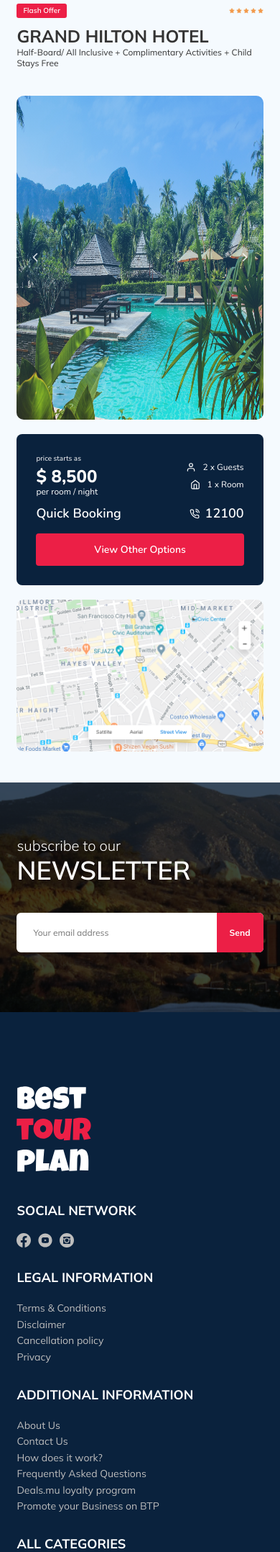
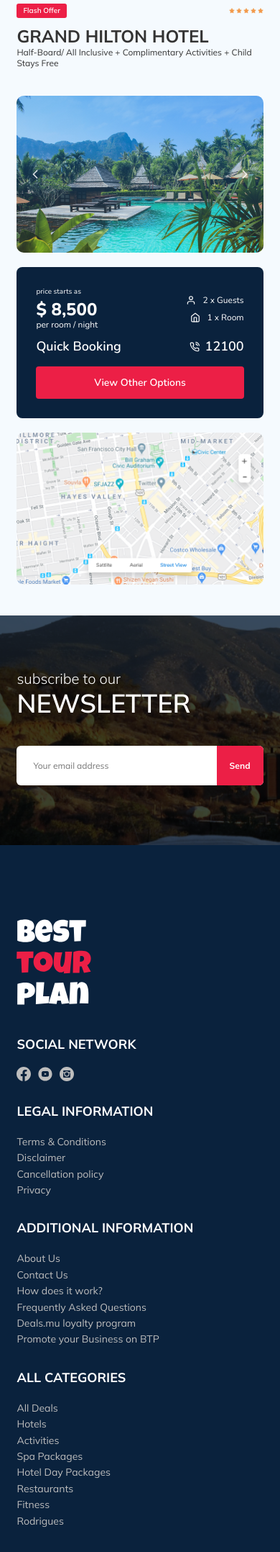
Before and after one commit to hwnd1982/tour-plan, a PHP site: page / in a window 390 px wide. Shown: the part 120-2276 px from the top of the page at 72% size. After the commit the page ends 2241 px from the top, so only its background shows below. Run offline with PHP 8.4, Linux system fonts and the light colour scheme; grey boxes are pictures that could not be loaded.

Commit message:
fix: slider adaptation in hotel

```diff
--- a/css/style.css
+++ b/css/style.css
@@ -16,7 +16,6 @@ body {
 
 img {
   max-width: 100%;
-  min-height: 100%;
 }
 
 /*! normalize.css v8.0.1 | MIT License | github.com/necolas/normalize.css */
@@ -1253,8 +1252,8 @@ template {
   .info__map-cover {
     width: 100%;
   }
-  .slider__buttons-bar {
-    padding: 28.775% 16px;
+  .slider__wrapper {
+    height: 56vw;
   }
   .slider__buttons {
     padding: 2.49px 3.82px;
--- a/sass/_media.sass
+++ b/sass/_media.sass
@@ -124,8 +124,8 @@
       &-cover
         width: 100%
   .slider
-    &__buttons-bar
-      padding: 28.775% 16px
+    &__wrapper
+      height: 56vw
     &__buttons
       padding: 2.49px 3.82px
       line-height: 0.8
--- a/sass/_settings.sass
+++ b/sass/_settings.sass
@@ -9,4 +9,3 @@ body
   margin: auto
 img
   max-width: 100%
-  min-height: 100%
```
Also changed, not shown: 1 other file.
